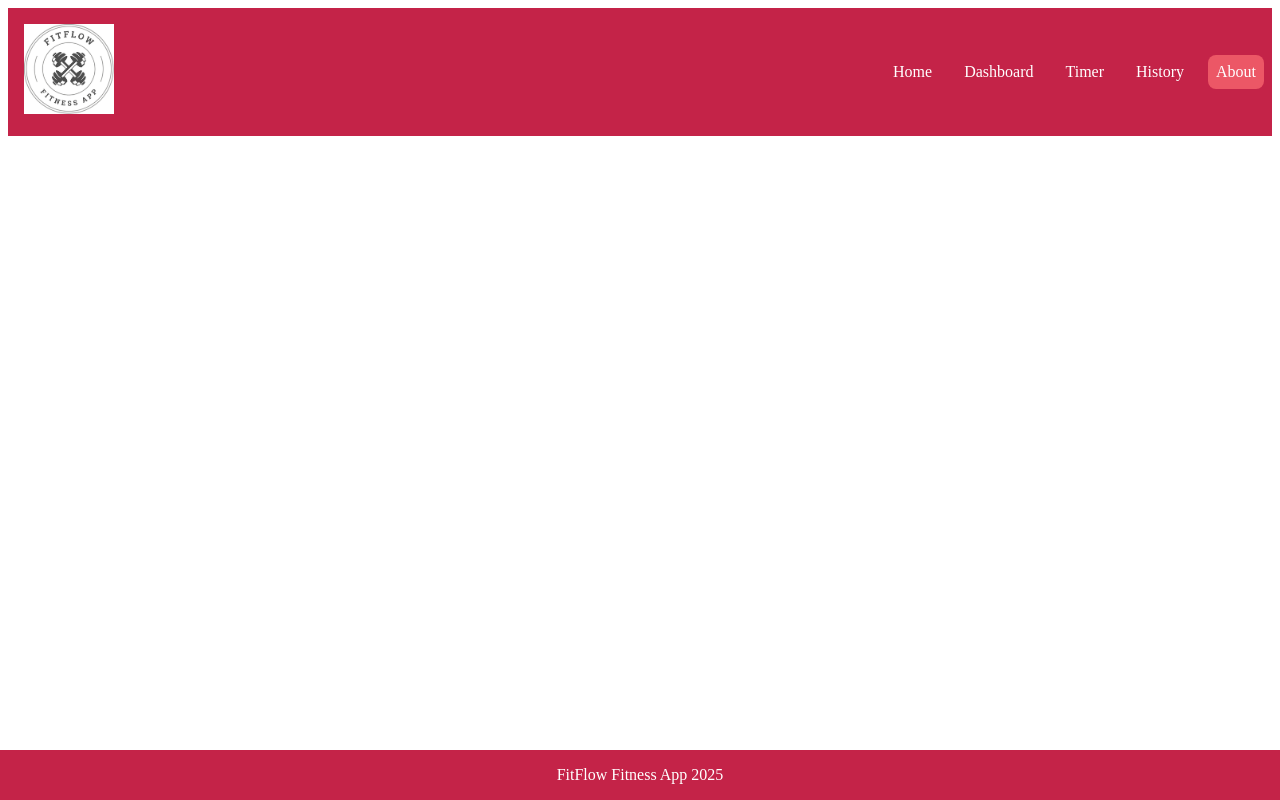
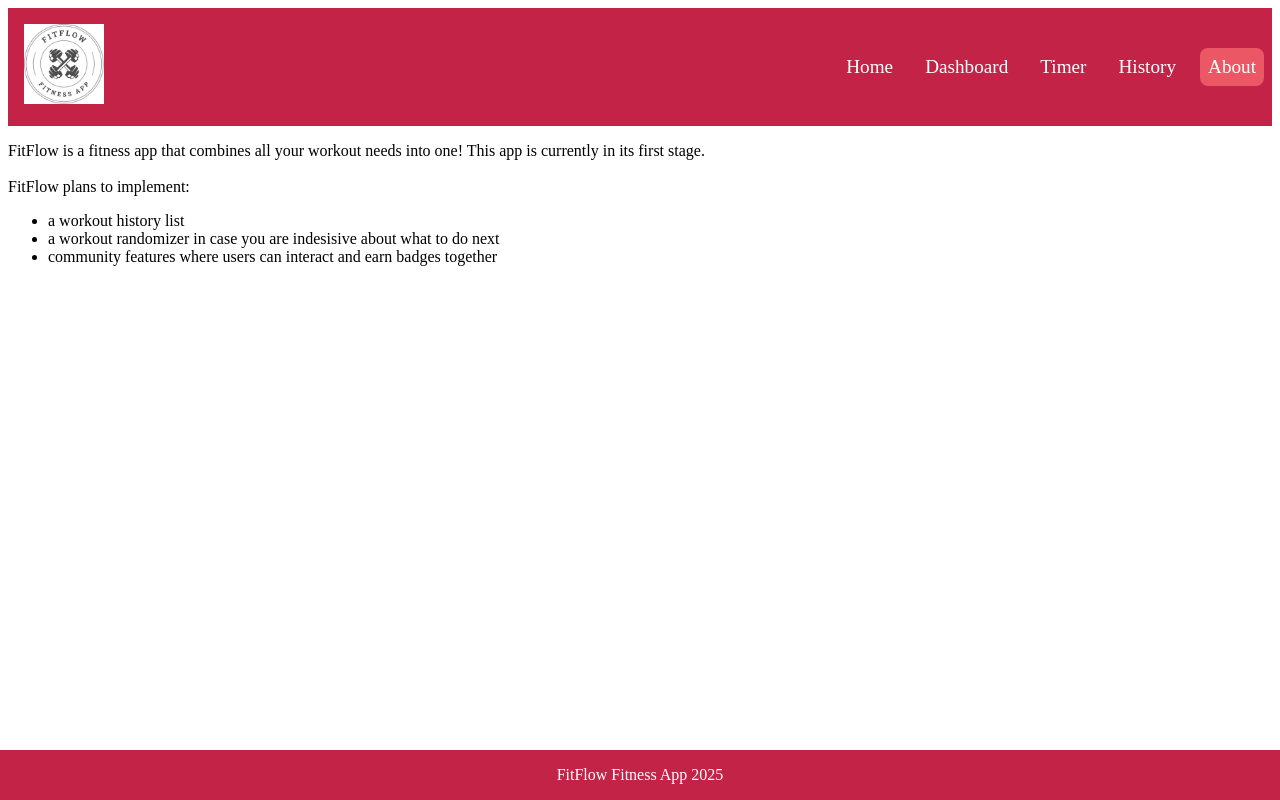
Before and after one commit to jennyoleary87/unit1-project-fitness-jennifer-o, a React (Vite) app in the folder react-fitness-app/: page /about in a window 1280 px wide. Built offline with nearby package versions, Linux system fonts and the light colour scheme.

Commit message:
adjust header

```diff
--- a/react-fitness-app/src/App.css
+++ b/react-fitness-app/src/App.css
@@ -11,3 +11,114 @@
     width: 100%;
   }
 }
+
+/* HEADER NAVIGATION */
+
+.active {
+  background-color: #EC5766;
+}
+
+nav {
+  display: flex;
+  justify-content: space-between;
+  align-items: center;
+  background-color: #C42348;
+  position: sticky;
+  top: 0;
+}
+
+nav .home-link {
+  font-size: 1.5rem;
+  margin: 1rem;
+  font-weight: bold;
+  text-decoration: none;
+  color: white;
+}
+
+nav ul {
+  display: flex;
+}
+
+nav ul li {
+  font-size: larger;
+  list-style: none;
+}
+
+nav ul li a {
+  display: block;
+  text-decoration: none;
+  color: white;
+  padding: 0.5rem;
+  margin: 0 0.5rem;
+  border-radius: 0.5rem;
+}
+
+nav ul li a:not(.active):hover {
+  background-color: #EF7674;
+}
+
+nav .hamburger {
+  display: none;
+  /* must say none or else it overlaps the final link */
+  position: absolute;
+  top: 1.25rem;
+  right: 0.5rem;
+  flex-direction: column;
+  justify-content: space-between;
+  width: 3rem;
+  height: 5rem;
+}
+
+nav .hamburger span {
+  height: 1rem;
+  width: 100%;
+  background-color: white;
+  border-radius: 0.3rem;
+}
+
+@media (max-width: 650px) {
+  nav .hamburger {
+    display: flex;
+  }
+
+  nav {
+    flex-direction: column;
+    align-items: start;
+  }
+
+  nav ul {
+    display: none;
+    flex-direction: column;
+    width: 100%;
+    margin-bottom: 0.3rem;
+  }
+
+  nav ul.open {
+    display: flex;
+  }
+
+  nav ul li {
+    width: 100%;
+    text-align: center;
+  }
+
+  nav ul li a {
+    margin: 0.3rem 0.5rem;
+  }
+}
+
+img {
+  width: 80px;
+}
+
+/* FOOTER*/
+
+footer {
+  background-color: #C42348;
+  color: white;
+  text-align: center;
+  position: fixed;
+  bottom: 0;
+  left: 0;
+  width: 100%;
+}
--- a/react-fitness-app/src/App.jsx
+++ b/react-fitness-app/src/App.jsx
@@ -5,12 +5,13 @@ import IntervalTimer from './components/timer';
 import Header from './components/Header';
 import Footer from './components/Footer';
 import Home from './components/home';
+import History from './components/history';
+import About from './components/about';
 
 function App() {
 
   return (
     <>
-      <div>
       <Router>
         <div>
           <Header />
@@ -19,12 +20,13 @@ function App() {
               <Route path="/" element={<Home />} />
               <Route path="/dashboard" element={<Dashboard />} />
               <Route path="/timer" element={<IntervalTimer />} />
+              <Route path="/history" element={<History />} />
+              <Route path="/about" element={<About />} />
             </Routes>
           </main>
           <Footer />
         </div>
       </Router>
-      </div>
     </>
   );
 }
--- a/react-fitness-app/src/components/Footer.css
+++ /dev/null
@@ -1,9 +0,0 @@
-footer {
-    background-color: #C42348;
-    color: white;
-    text-align: center;
-    position: fixed;
-    bottom: 0;
-    left: 0;
-    width: 100%;
-}
--- a/react-fitness-app/src/components/Footer.jsx
+++ b/react-fitness-app/src/components/Footer.jsx
@@ -1,4 +1,3 @@
-import './Footer.css'
 
 
 const Footer = () => {
--- a/react-fitness-app/src/components/Header.css
+++ /dev/null
@@ -1,94 +0,0 @@
-.active {
-    background-color: #EC5766;
-}
-
-nav {
-    display: flex;
-    justify-content: space-between;
-    align-items: center;
-    background-color: #C42348;
-    position: sticky;
-    top: 0;
-}
-
-nav .home-link {
-    font-size: 1.5rem;
-    margin: 1rem;
-    font-weight: bold;
-    text-decoration: none;
-    color: white;
-}
-
-nav ul {
-    display: flex;
-}
-
-nav ul li {
-    list-style: none;
-}
-
-nav ul li a {
-    display: block;
-    text-decoration: none;
-    color: white;
-    padding: 0.5rem;
-    margin: 0 0.5rem;
-    border-radius: 0.5rem;
-}
-
-nav ul li a:not(.active):hover {
-    background-color: #EF7674;
-}
-
-nav .hamburger {
-    /* display: none; */
-    position: absolute;
-    top: 0.75rem;
-    right: 0.5rem;
-    flex-direction: column;
-    justify-content: space-between;
-    width: 2rem;
-    height: 2rem;
-}
-
-nav .hamburger span {
-    height: 0.4rem;
-    width: 100%;
-    background-color: white;
-    border-radius: 0.3rem;
-}
-
-@media (max-width: 550px) {
-    nav .hamburger {
-        display: flex;
-    }
-
-    nav {
-        flex-direction: column;
-        align-items: start;
-    }
-
-    nav ul {
-        display: none;
-        flex-direction: column;
-        width: 100%;
-        margin-bottom: 0.3rem;
-    }
-
-    nav ul.open {
-        display: flex;
-    }
-
-    nav ul li {
-        width: 100%;
-        text-align: center;
-    }
-
-    nav ul li a {
-        margin: 0.3rem 0.5rem;
-    }
-}
-
-img {
-    width: 90px;
-}
--- a/react-fitness-app/src/components/Header.jsx
+++ b/react-fitness-app/src/components/Header.jsx
@@ -1,7 +1,6 @@
 import { Link, NavLink } from 'react-router-dom';
 import { useState } from 'react';
 import logo from '../images/logo.png';
-import './Header.css'
 
 const Header = () => {
 
--- a/react-fitness-app/src/components/about.jsx
+++ b/react-fitness-app/src/components/about.jsx
@@ -2,7 +2,25 @@
 
 const About = () => {
     return (
-        <div></div>
+        <div className="about-div">
+            <p>
+                FitFlow is a fitness app that combines all your workout needs into one!
+                This app is currently in its first stage.
+                <br /><br />
+                FitFlow plans to implement:
+            </p>
+            <ul>
+                <li>
+                    a workout history list
+                </li>
+                <li>
+                    a workout randomizer in case you are indesisive about what to do next
+                </li>
+                <li>
+                    community features where users can interact and earn badges together
+                </li>
+            </ul>
+        </div>
     );
 };
 
--- a/react-fitness-app/src/components/button.jsx
+++ b/react-fitness-app/src/components/button.jsx
@@ -1,4 +1,5 @@
 const Button = ({ color, label, onClick }) => {
+
 
     return (
         <button className={"hover:background-dark-${color}"} onClick={onClick}>{label}</button>
--- a/react-fitness-app/src/components/history.jsx
+++ b/react-fitness-app/src/components/history.jsx
@@ -2,7 +2,11 @@
 
 const History = () => {
     return (
-        <div></div>
+        <div>
+            <p>
+                UNDER CONSTRUCTION
+            </p>
+        </div>
     );
 };
 
--- a/react-fitness-app/src/components/timer.jsx
+++ b/react-fitness-app/src/components/timer.jsx
@@ -1,5 +1,9 @@
+import Button from './button';
+import { useState, useEffect } from 'react';
+
 
 const IntervalTimer = () => {
+
 
     return (
         <div>
@@ -16,8 +20,8 @@ const IntervalTimer = () => {
                 <label>number of sets:</label>
                 <input className="form-label" type="number" />
             </form>
+            <Button color="red" label="Start Timer">Begin</Button>
         </div>
-
     );
 };
 
```
Lines whose indentation alone changed are shown as unchanged.
